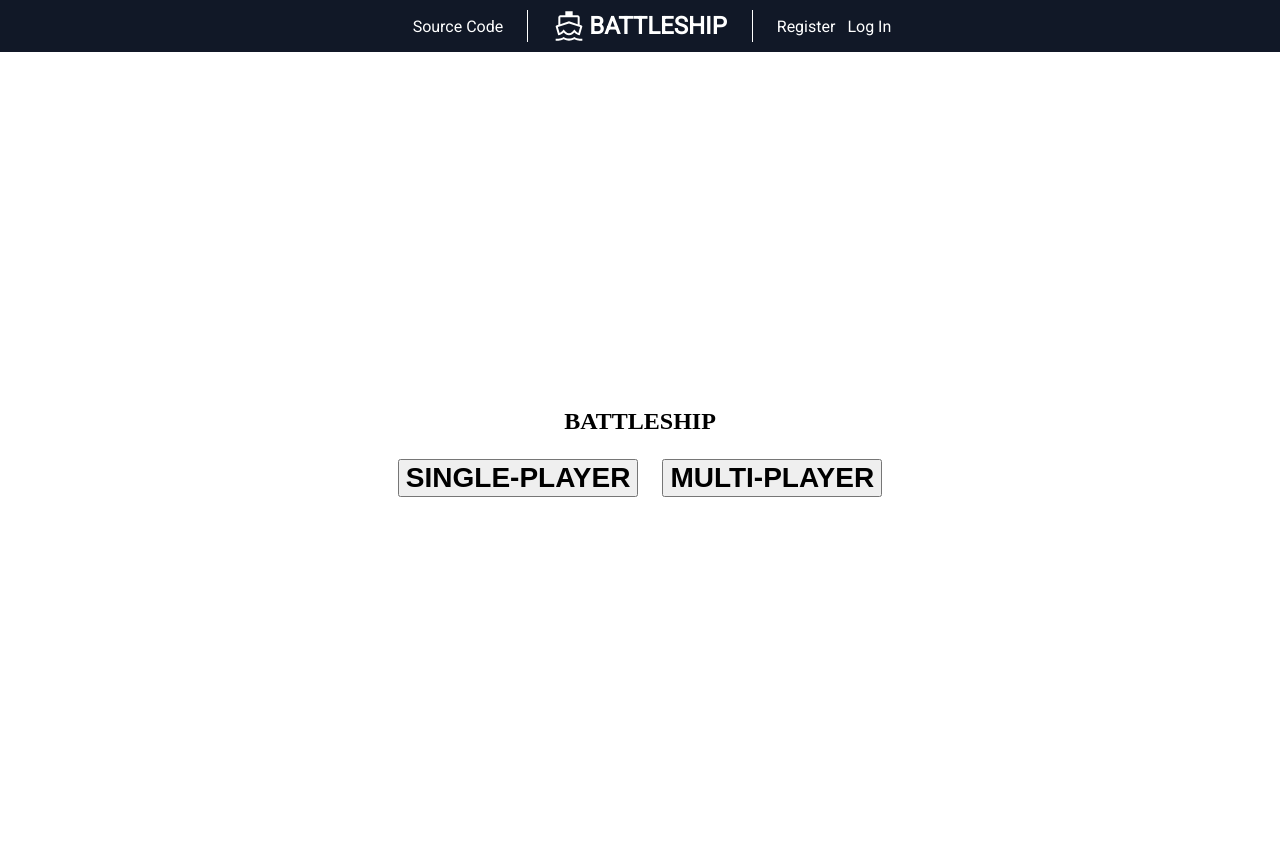
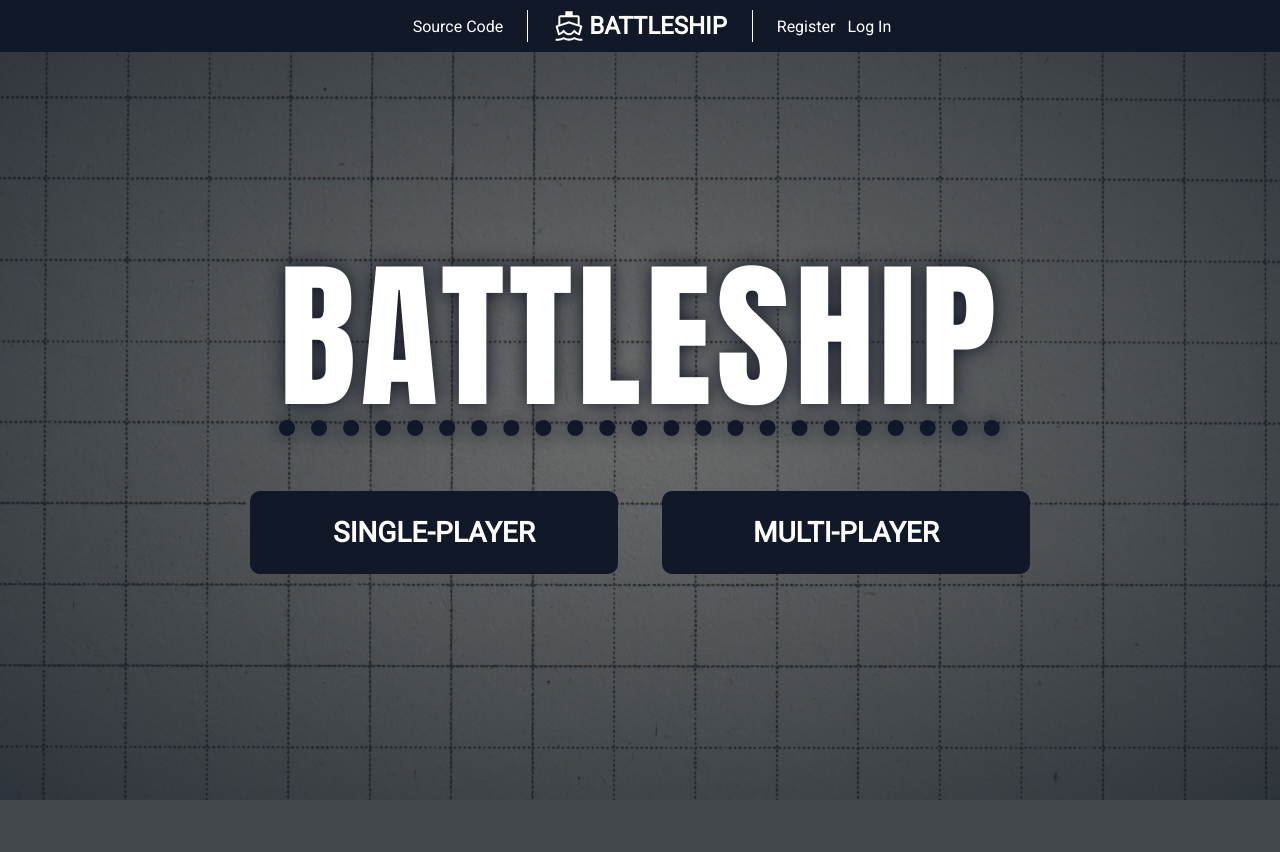
Before and after one commit to ovvosystem/battleship, a Flask app: page / in a window 1280 px wide. After the commit the page ends 800 px from the top, so only its background shows below. Run offline with Flask 3, Linux system fonts and the light colour scheme.

Commit message:
style: style index.html

```diff
--- a/server/static/style.css
+++ b/server/static/style.css
@@ -17,6 +17,11 @@ body, h1, h2, h3, ul {
 a {
     text-decoration: none;
     color: inherit;
+}
+
+button {
+    font-family: inherit;
+    font-size: inherit;
 }
 
 
@@ -68,6 +73,11 @@ a {
     font-family: 'Roboto', sans-serif;
 }
 
+.font-impact {
+    font-family: Impact, sans-serif;
+    letter-spacing: 0.2rem;
+}
+
 .text-xl {
     font-size: 5rem;
 }
@@ -97,6 +107,10 @@ a {
 
 
 nav {
+    position: absolute;
+    left: 0;
+    right: 0;
+
     background-color: #111827;
     color: #fff;
 }
@@ -125,3 +139,54 @@ nav {
 .content {
     height: 100%;
 }
+
+
+/* TITLE SCREEN RULES */
+
+
+.background { /* Set title screen background image */
+    width: 100%;
+    height: 100%;
+    background: radial-gradient(rgba(15, 20, 25, 0.20), rgba(17, 25, 35, 0.75)),
+                url('./images/tile-grid-background.webp');
+    background-size: cover;
+}
+
+#main-menu {
+    max-width: 800px;
+    margin: 20px;
+}
+
+#title {
+    font-size: min(10rem, 17.5vw);
+    font-weight: 500;
+    letter-spacing: 0.3rem;
+
+    color: white;
+    text-decoration: underline dotted #111827;
+    text-underline-offset: 0.1em;
+    text-shadow: 0px 0px 20px #111827;
+}
+
+#mode-selection {
+    width: 100%;
+}
+
+#mode-selection button {
+    flex: 1;
+    padding: 25px;
+    margin: 10px;
+
+    background-color: #111827;
+    color: #fff;
+    border: none;
+    border-radius: 10px;
+
+    /* Animate button on hover */
+    transition: all .2s ease-in-out;
+}
+
+#mode-selection button:hover {
+    transform: scale(1.15);
+    background-color: #030920;
+}
```
Also changed, not shown: server/static/images/tile-grid-background.webp (added).
